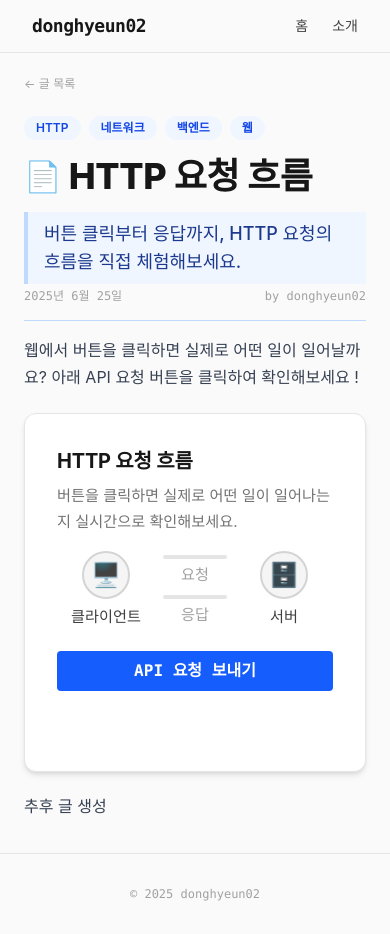
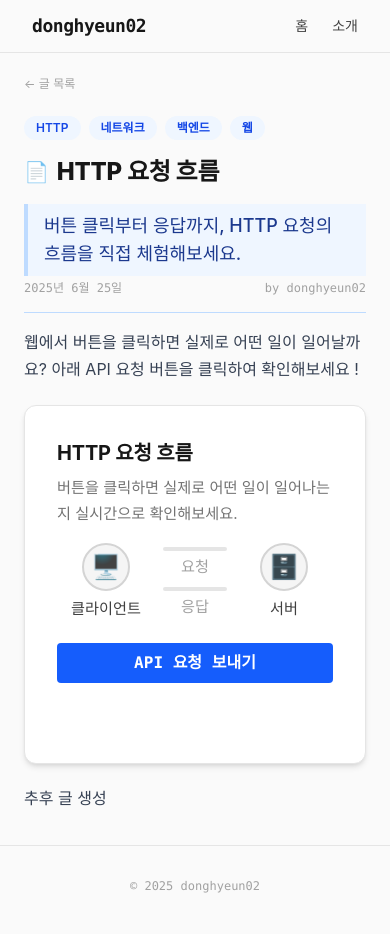
Before and after one commit to donghyeun02/blog, a Next.js app: page /mdx/http-flow in a window 390 px wide. Built offline with nearby package versions, Linux system fonts and the light colour scheme.

Commit message:
refactor: 중복된 layout.tsx 삭제

```diff
--- a/src/app/mdx/calculator/layout.tsx
+++ /dev/null
@@ -1,7 +0,0 @@
-export default function CalculatorLayout({
-  children,
-}: {
-  children: React.ReactNode;
-}) {
-  return children;
-}
--- a/src/app/mdx/cookie-session/layout.tsx
+++ /dev/null
@@ -1,7 +0,0 @@
-export default function CookieSessionLayout({
-  children,
-}: {
-  children: React.ReactNode;
-}) {
-  return children;
-}
--- a/src/app/mdx/http-flow/layout.tsx
+++ /dev/null
@@ -1,7 +0,0 @@
-export default function HTTPFlowLayout({
-  children,
-}: {
-  children: React.ReactNode;
-}) {
-  return children;
-}
--- a/src/app/mdx/logic-gates/layout.tsx
+++ /dev/null
@@ -1,7 +0,0 @@
-export default function LogicGatesLayout({
-  children,
-}: {
-  children: React.ReactNode;
-}) {
-  return children;
-}
--- a/src/components/BlogPostLayout.tsx
+++ b/src/components/BlogPostLayout.tsx
@@ -86,8 +86,11 @@ export default function BlogPostLayout({
                       </span>
                     ))}
                 </div>
-                <h1 className="text-4xl font-extrabold font-sans text-neutral-900 mb-4 flex items-center gap-2">
-                  <span className="align-middle text-3xl">📄</span> {title}
+                <h1 className="text-2xl sm:text-3xl lg:text-4xl font-extrabold font-sans text-neutral-900 mb-4 flex items-center gap-2">
+                  <span className="align-middle text-xl sm:text-2xl lg:text-3xl">
+                    📄
+                  </span>{' '}
+                  {title}
                 </h1>
                 {summary && (
                   <blockquote className="border-l-4 border-blue-200 bg-blue-50 px-4 py-2 text-lg text-blue-900 font-medium mb-4">
--- a/src/components/CS/DecimalToBinaryConverter.tsx
+++ b/src/components/CS/DecimalToBinaryConverter.tsx
@@ -32,11 +32,11 @@ const DecimalToBinaryConverter = () => {
       <div className="mb-6">
         <div className="bg-blue-50 p-3 rounded-lg">
           <p className="text-gray-900 mt-2 mb-2">
-            <span className="text-lg font-medium">
-              십진수 값을 입력하여 이진수로 변환해보세요 !
+            <span className="text-base sm:text-lg font-medium">
+              십진수 값을 입력하여 이진수로 변환해보세요!
             </span>
             <br />
-            <span className="text-base">
+            <span className="text-sm sm:text-base">
               0부터 255까지의 숫자를 입력하면 8비트 이진수로 변환됩니다.
             </span>
           </p>
--- a/src/components/mdx-components.tsx
+++ b/src/components/mdx-components.tsx
@@ -32,7 +32,7 @@ const OrGateSimulator = createGateSimulator({
 
 const NotGateSimulator = createGateSimulator({
   type: 'not',
-  inputs: [{ value: 1, position: { x: 100, y: 180 } }],
+  inputs: [{ value: 0, position: { x: 100, y: 180 } }],
   gatePosition: { x: 225, y: 140 },
   outputPosition: { x: 450, y: 180 },
 });
@@ -49,7 +49,7 @@ const XorGateSimulator = createGateSimulator({
 
 const BufferGateSimulator = createGateSimulator({
   type: 'buffer',
-  inputs: [{ value: 1, position: { x: 100, y: 180 } }],
+  inputs: [{ value: 0, position: { x: 100, y: 180 } }],
   gatePosition: { x: 225, y: 140 },
   outputPosition: { x: 450, y: 180 },
 });
@@ -68,7 +68,7 @@ function FreeSimulator() {
 const HalfAdderSimulator = createAdderSimulator({
   type: 'halfAdder',
   inputs: [
-    { value: 1, position: { x: 140, y: 200 } },
+    { value: 0, position: { x: 140, y: 200 } },
     { value: 0, position: { x: 140, y: 260 } },
   ],
   gatePosition: { x: 250, y: 140 },
@@ -81,9 +81,9 @@ const HalfAdderSimulator = createAdderSimulator({
 const FullAdderSimulator = createAdderSimulator({
   type: 'fullAdder',
   inputs: [
-    { value: 1, position: { x: 140, y: 160 } },
+    { value: 0, position: { x: 140, y: 160 } },
     { value: 0, position: { x: 140, y: 200 } },
-    { value: 1, position: { x: 140, y: 300 } },
+    { value: 0, position: { x: 140, y: 300 } },
   ],
   gatePosition: { x: 250, y: 140 },
   outputPositions: [
```
